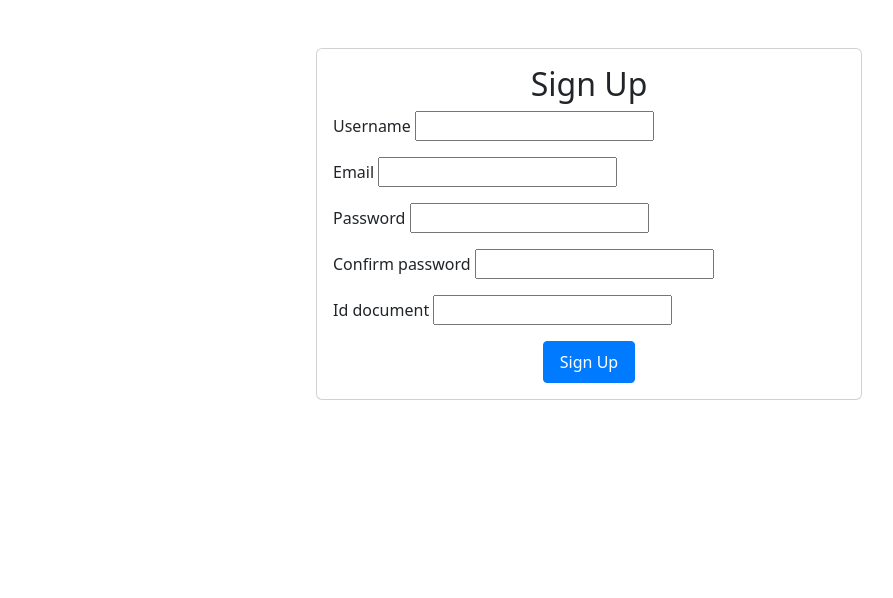
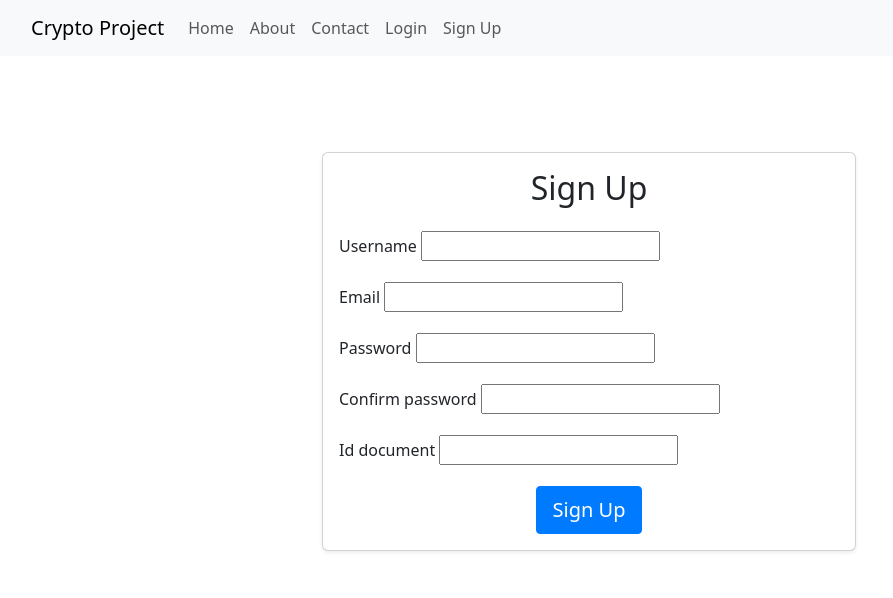
Before and after one commit to dream00014/COMP-8347-Project, a Django app: template templates/signup.html in a window 1280 px wide. Shown: the top 598 px of the page, without its empty margins (51-944 px from the left). Run offline with Django 3.2, Linux system fonts and the light colour scheme; the template is opened without the code that fills it, so the values that code supplies are empty, except form fields; tables that the repository leaves empty hold one stand-in row (values such as "Sample post"); form fields are guessed from the names that the template uses.

Commit message:
Created a Base Template. Extended the Login and Signup page from the base template. Added a Nav Bar, tuned the padding and the overall CSS and Bootstrap implrementation for Design Consistency

```diff
--- /dev/null
+++ b/templates/base.html
@@ -0,0 +1,56 @@
+{% load static %}
+<!DOCTYPE html>
+<html lang="en">
+<head>
+    <meta charset="UTF-8">
+    <meta name="viewport" content="width=device-width, initial-scale=1.0">
+
+    <!-- Bootstrap CSS -->
+    <link href="https://cdn.jsdelivr.net/npm/bootstrap@5.3.2/dist/css/bootstrap.min.css" rel="stylesheet">
+
+    <!-- Custom CSS -->
+    <link href="{% static 'styles.css' %}" rel="stylesheet">
+
+    <title>{% block title %}Trader Beez{% endblock %}</title>
+</head>
+<body>
+    <!-- Navbar -->
+<nav class="navbar navbar-expand-lg navbar-light bg-light">
+    <div class="container">
+        <a class="navbar-brand" href="#">Crypto Project</a>
+        <button class="navbar-toggler" type="button" data-toggle="collapse" data-target="#navbarNav"
+            aria-controls="navbarNav" aria-expanded="false" aria-label="Toggle navigation">
+            <span class="navbar-toggler-icon"></span>
+        </button>
+        <div class="collapse navbar-collapse" id="navbarNav">
+            <ul class="navbar-nav ml-auto">
+                <li class="nav-item">
+                    <a class="nav-link" href="#">Home</a>
+                </li>
+                <li class="nav-item">
+                    <a class="nav-link" href="#">About</a>
+                </li>
+                <li class="nav-item">
+                    <a class="nav-link" href="#">Contact</a>
+                </li>
+                <li class="nav-item">
+                    <a class="nav-link" href="{% url 'login_view' %}">Login</a>
+                </li>
+                <li class="nav-item">
+                    <a class="nav-link" href="{% url 'signup_view' %}">Sign Up</a>
+                </li>
+            </ul>
+        </div>
+    </div>
+</nav>
+
+
+    <!-- Content Block -->
+    <div class="container mt-5">
+        {% block content %}{% endblock %}
+    </div>
+
+    <!-- Bootstrap Bundle with Popper -->
+    <script src="https://cdn.jsdelivr.net/npm/bootstrap@5.3.2/dist/js/bootstrap.bundle.min.js"></script>
+</body>
+</html>
--- a/templates/signup.html
+++ b/templates/signup.html
@@ -1,59 +1,54 @@
-{% load static %}
-<!DOCTYPE html>
-<html lang="en">
-<head>
-    <meta charset="UTF-8">
-    <meta name="viewport" content="width=device-width, initial-scale=1.0">
+{% extends 'base.html' %}
 
-    <!-- Bootstrap CSS -->
-    <link href="https://cdn.jsdelivr.net/npm/bootstrap@5.3.2/dist/css/bootstrap.min.css" rel="stylesheet">
+{% block title %}Sign Up{% endblock %}
 
-    <!-- Custom CSS -->
-    <link href="{% static 'styles.css' %}" rel="stylesheet">
-
-    <title>Sign Up</title>
-</head>
-<body>
-    <div class="container mt-5">
-    <div class="row">
-        <div class="col-md-6 offset-md-3">
-            <div class="card">
+{% block content %}
+<div class="container py-5">
+    <div class="row justify-content-center">
+        <div class="col-md-6">
+            <div class="card shadow-sm">
                 <div class="card-body">
-                    <h2 class="card-title text-center">Sign Up</h2>
+                    <h2 class="card-title text-center mb-4">Sign Up</h2>
                     <form method="post" action="{% url 'signup_view' %}" enctype="multipart/form-data">
                         {% csrf_token %}
-                        {{ form.non_field_errors }}
+                        {% if form.non_field_errors %}
+                            <div class="alert alert-danger" role="alert">
+                                {{ form.non_field_errors }}
+                            </div>
+                        {% endif %}
 
                         <div class="mb-3">
-                            <label for="{{ form.username.id_for_label }}">{{ form.username.label }}</label>
+                            <label for="{{ form.username.id_for_label }}" class="form-label">{{ form.username.label }}</label>
                             {{ form.username }}
                         </div>
 
                         <div class="mb-3">
-                            <label for="{{ form.email.id_for_label }}">{{ form.email.label }}</label>
+                            <label for="{{ form.email.id_for_label }}" class="form-label">{{ form.email.label }}</label>
                             {{ form.email }}
                         </div>
 
                         <div class="mb-3">
-                            <label for="{{ form.password.id_for_label }}">{{ form.password.label }}</label>
+                            <label for="{{ form.password.id_for_label }}" class="form-label">{{ form.password.label }}</label>
                             {{ form.password }}
                         </div>
 
                         <div class="mb-3">
-                            <label for="{{ form.confirm_password.id_for_label }}">{{ form.confirm_password.label }}</label>
+                            <label for="{{ form.confirm_password.id_for_label }}" class="form-label">{{ form.confirm_password.label }}</label>
                             {{ form.confirm_password }}
                         </div>
 
                         <div class="mb-3">
-                            <label for="{{ form.id_document.id_for_label }}">{{ form.id_document.label }}</label>
+                            <label for="{{ form.id_document.id_for_label }}" class="form-label">{{ form.id_document.label }}</label>
                             {{ form.id_document }}
                             {% if form.id_document.errors %}
-                                <small class="form-text text-danger">{{ form.id_document.errors.0 }}</small>
+                                <div class="invalid-feedback d-block">
+                                    {{ form.id_document.errors.0 }}
+                                </div>
                             {% endif %}
                         </div>
 
                         <div class="text-center">
-                            <button type="submit" class="btn btn-primary">Sign Up</button>
+                            <button type="submit" class="btn btn-primary btn-lg">Sign Up</button>
                         </div>
                     </form>
                 </div>
@@ -61,9 +56,4 @@
         </div>
     </div>
 </div>
-
-
-    <!-- Bootstrap Bundle with Popper -->
-    <script src="https://cdn.jsdelivr.net/npm/bootstrap@5.3.2/dist/js/bootstrap.bundle.min.js"></script>
-</body>
-</html>
+{% endblock %}
```
Also changed, not shown: app/forms.py (+7 -3 lines), templates/login.html (+19 -29 lines), 2 other files.
